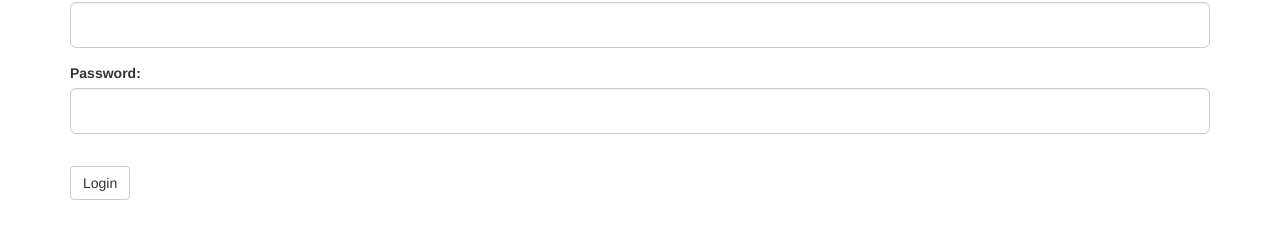
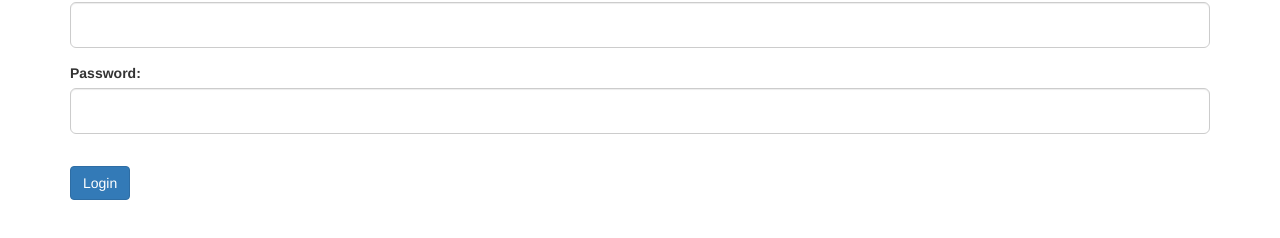
Before and after one commit to mmlindeboom/angular-sign-up, a website: page index.html at #/login in a window 1280 px wide. Shown: the part 176-414 px from the top of the page. Drawn offline with Linux system fonts and the light colour scheme.

Commit message:
Not sure

```diff
--- a/app/templates/login.html
+++ b/app/templates/login.html
@@ -11,6 +11,6 @@
 	<div class="login-error-message has-warning" login-error></p>
 	</div>
 
-	<button class="btn btn-default" type="submit">Login</button>
+	<button class="btn btn-primary" type="submit">Login</button>
 
 </form>
```
